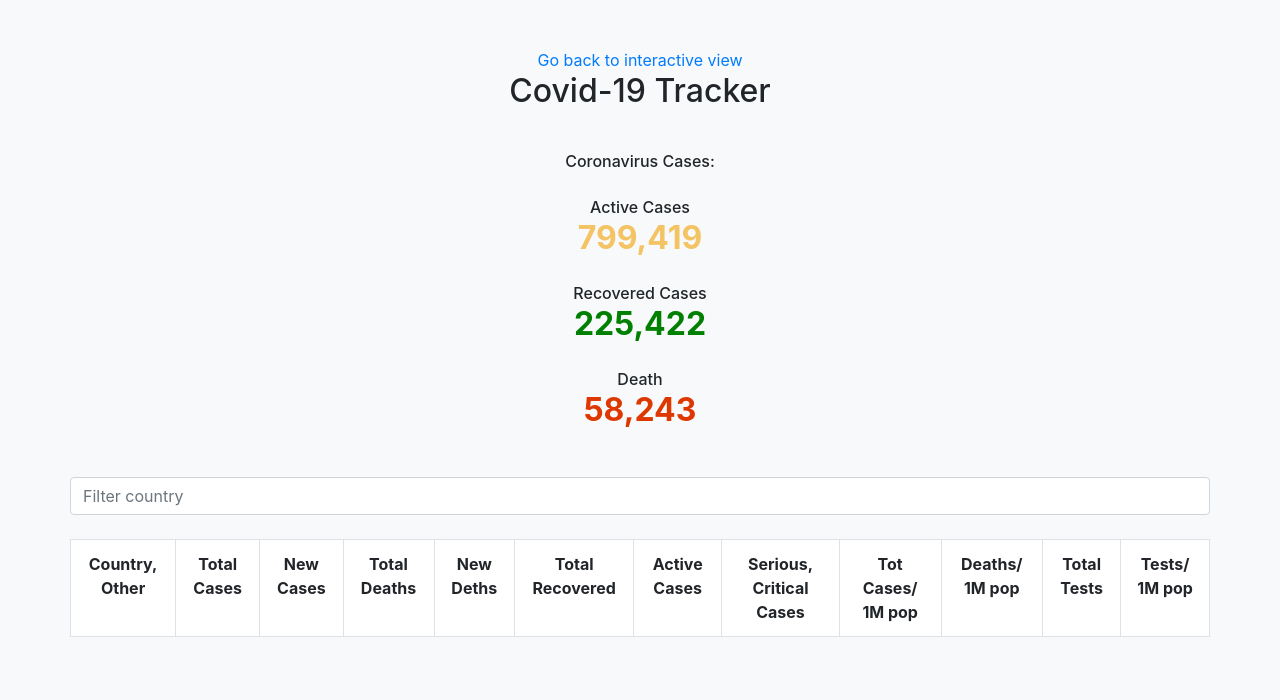
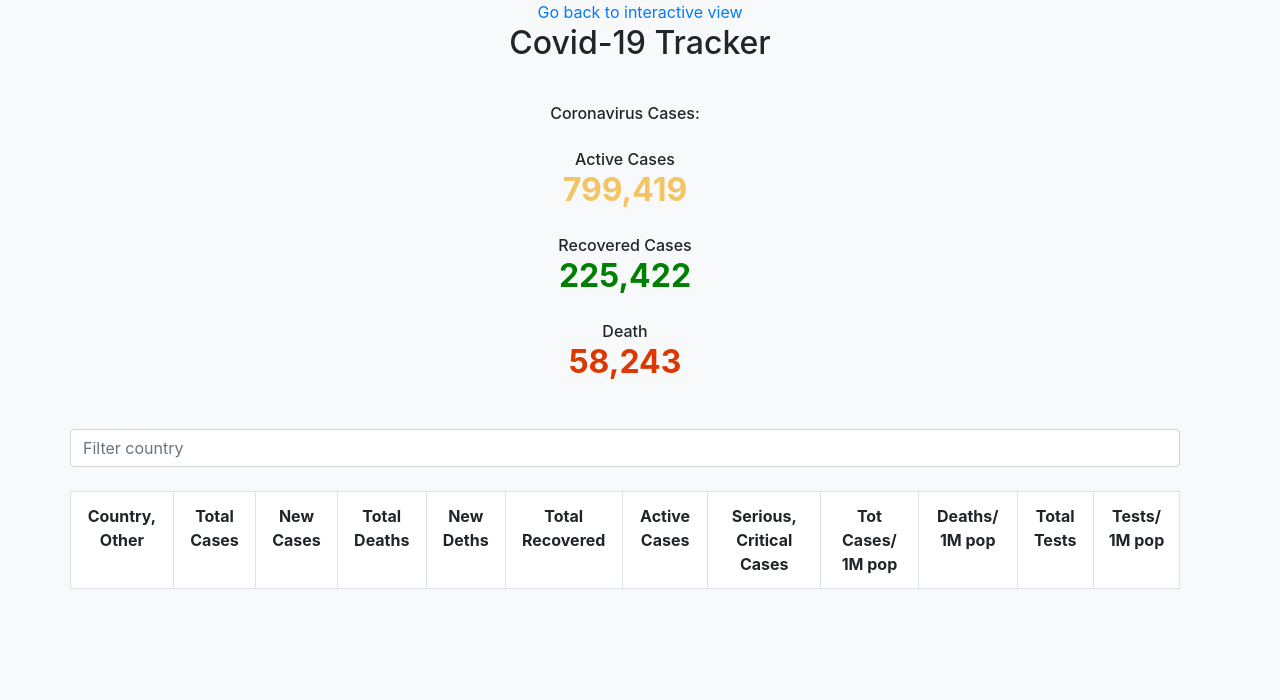
Before and after one commit to sanoylab/covid19-tracker, a PHP site: page /tabular.php in a window 1280 px wide. Shown: the top 700 px of the page. Run offline with PHP 8.4, Linux system fonts and the light colour scheme; data that the repository does not hold is empty; some libraries are stand-ins or nearby versions.

Commit message:
updating tabular view

```diff
--- a/tabular.php
+++ b/tabular.php
@@ -79,10 +79,10 @@
 </head>
 <body class="bg-light">
     <div class="container">
-  <div class="py-5 text-center">
+  <div class="py-12 text-center">
  <a href="index.php">Go back to interactive view</a>
     <h2>Covid-19 Tracker</h2>
-    <div class="row" >
+    <div class="row" style="width:100%">
     <div class="infoTile col-md-3 col-sm-12" style="margin: 0 auto;" >
                 <h2 class="title" title="Total Confirmed Cases">Coronavirus Cases:</h2>
                 <div id="cases" class="confirmed" style="color:#aaa"></div><br>
```
